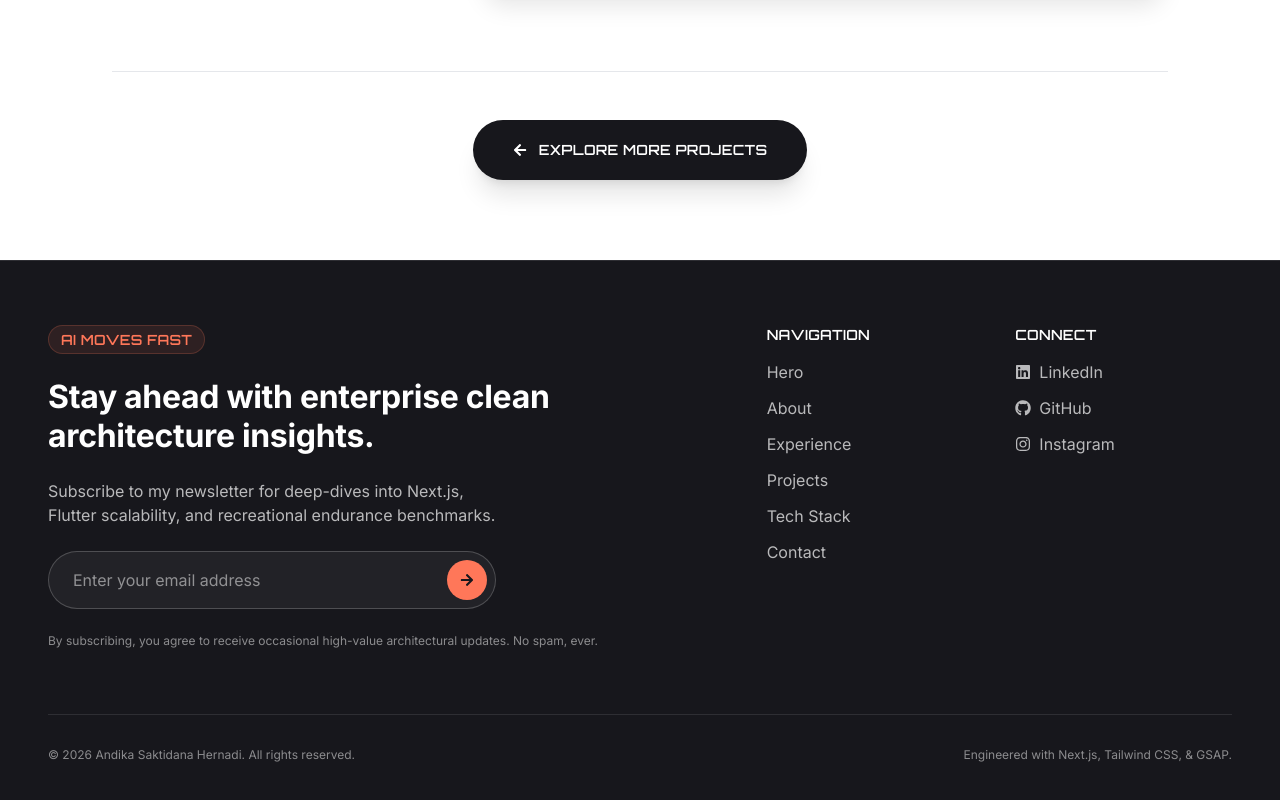
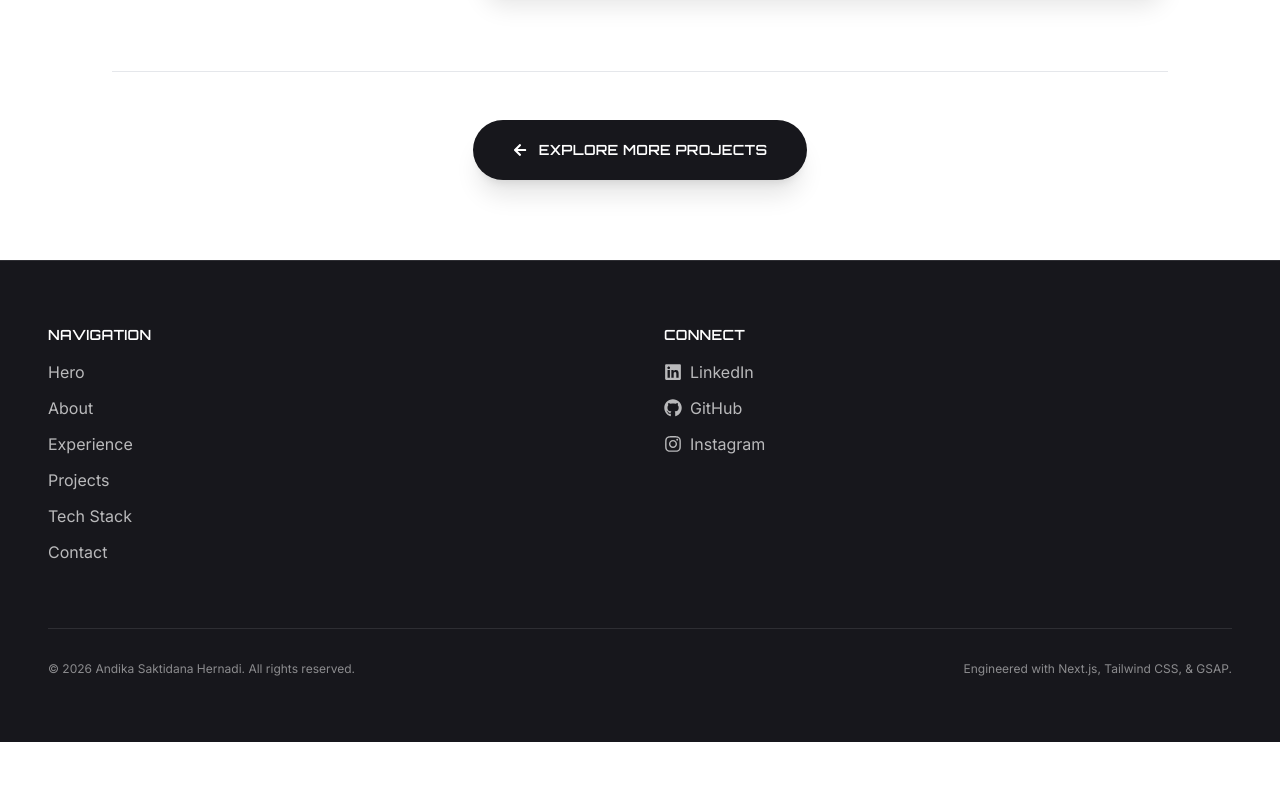
Before and after one commit to SutaSS/portofolio, a Next.js app: page /project/1 in a window 1280 px wide. Shown: the part 2033-2833 px from the top of the page. After the commit the page ends 2775 px from the top, so only its background shows below. Built offline with nearby package versions, Linux system fonts and the light colour scheme.

Commit message:
style: remove newsletter block from Footer for a clean uncluttered layout

```diff
--- a/src/app/components/layout/Footer.tsx
+++ b/src/app/components/layout/Footer.tsx
@@ -1,49 +1,16 @@
 "use client";
 import React from "react";
-import { FaGithub, FaLinkedin, FaInstagram, FaArrowRight } from "react-icons/fa";
+import { FaGithub, FaLinkedin, FaInstagram } from "react-icons/fa";
 import Link from "next/link";
 
 const Footer = () => {
   return (
     <footer className="bg-primary text-on-dark py-16 border-t border-white/10">
       <div className="container mx-auto px-6 lg:px-12 max-w-7xl">
-        <div className="grid grid-cols-1 lg:grid-cols-12 gap-12 mb-16 items-start">
-          {/* Brand Info & Newsletter (Left 7 cols) */}
-          <div className="lg:col-span-7 space-y-6">
-            <div className="inline-block px-3 py-1 bg-coral/10 border border-coral/20 rounded-full text-coral mono-label text-xs font-bold">
-              AI Moves Fast
-            </div>
-            <h2 className="card-heading text-white max-w-lg">
-              Stay ahead with enterprise clean architecture insights.
-            </h2>
-            <p className="body text-white/70 max-w-md leading-relaxed">
-              Subscribe to my newsletter for deep-dives into Next.js, Flutter scalability, and recreational endurance benchmarks.
-            </p>
-
-            {/* Subscription Field */}
-            <form onSubmit={(e) => e.preventDefault()} className="flex items-center gap-2 max-w-md bg-white/5 border border-white/20 rounded-full p-2 focus-within:border-coral transition-colors">
-              <input
-                type="email"
-                placeholder="Enter your email address"
-                className="flex-1 bg-transparent px-4 py-2 text-white placeholder-white/50 focus:outline-none body text-sm"
-              />
-              <button
-                type="submit"
-                className="btn-shiny w-10 h-10 bg-coral text-primary rounded-full flex items-center justify-center hover:bg-white hover:text-primary transition-all duration-300 flex-shrink-0 hover:cursor-pointer"
-                aria-label="Subscribe"
-              >
-                <FaArrowRight size={14} />
-              </button>
-            </form>
-            <p className="micro text-white/50">
-              By subscribing, you agree to receive occasional high-value architectural updates. No spam, ever.
-            </p>
-          </div>
-
-          {/* Quick Links & Social (Right 5 cols) */}
-          <div className="lg:col-span-5 grid grid-cols-2 gap-8">
+        <div className="grid grid-cols-1 md:grid-cols-2 gap-12 mb-16 items-start">
+          {/* Navigation Links */}
           <div className="space-y-4">
-              <h4 className="mono-label text-white font-bold">Navigation</h4>
+            <h4 className="mono-label text-white font-bold text-lg">Navigation</h4>
             <ul className="space-y-3 body text-sm text-white/70">
               <li><Link href="/#home" className="hover:text-coral transition-colors">Hero</Link></li>
               <li><Link href="/#about" className="hover:text-coral transition-colors">About</Link></li>
@@ -54,26 +21,26 @@ const Footer = () => {
             </ul>
           </div>
 
+          {/* Connect Links */}
           <div className="space-y-4">
-              <h4 className="mono-label text-white font-bold">Connect</h4>
+            <h4 className="mono-label text-white font-bold text-lg">Connect</h4>
             <ul className="space-y-3 body text-sm text-white/70">
               <li>
                 <a href="https://linkedin.com/in/andika-hernadi" target="_blank" rel="noopener noreferrer" className="flex items-center gap-2 hover:text-coral transition-colors">
-                    <FaLinkedin size={16} /> LinkedIn
+                  <FaLinkedin size={18} /> LinkedIn
                 </a>
               </li>
               <li>
                 <a href="https://github.com/SutaSS" target="_blank" rel="noopener noreferrer" className="flex items-center gap-2 hover:text-coral transition-colors">
-                    <FaGithub size={16} /> GitHub
+                  <FaGithub size={18} /> GitHub
                 </a>
               </li>
               <li>
                 <a href="https://instagram.com/andikahernadi" target="_blank" rel="noopener noreferrer" className="flex items-center gap-2 hover:text-coral transition-colors">
-                    <FaInstagram size={16} /> Instagram
+                  <FaInstagram size={18} /> Instagram
                 </a>
               </li>
             </ul>
-            </div>
           </div>
         </div>
 
```
Lines whose indentation alone changed are shown as unchanged.
